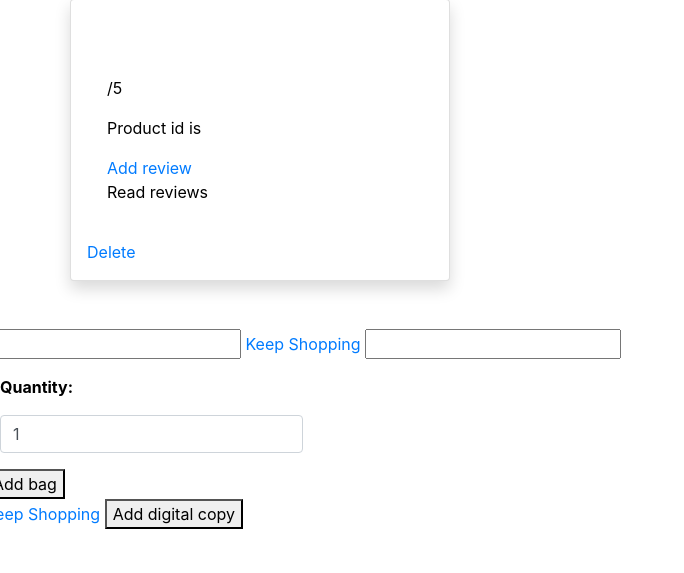
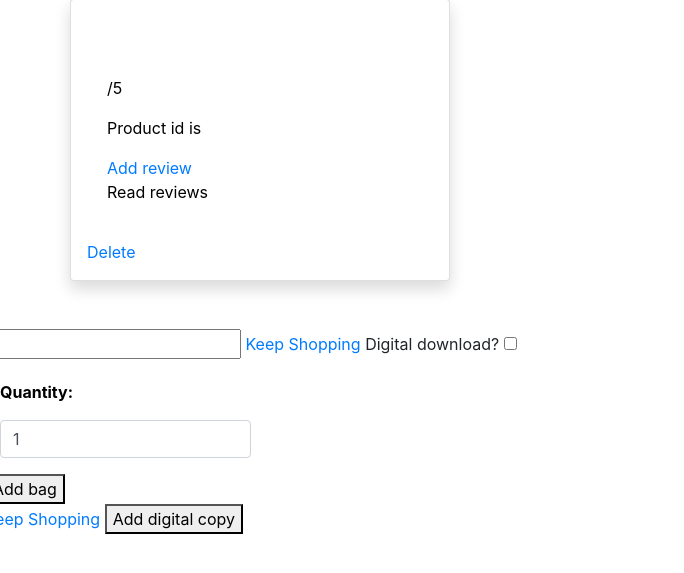
Before and after one commit to cgpalmer/ms4, a Django app: template products/templates/products/product_detail.html in a window 1280 px wide. Shown: the part 193-766 px from the top of the page, without its empty margins (0-684 px from the left). Run offline with Django 3.2, Linux system fonts and the light colour scheme; the template is opened without the code that fills it, so the values that code supplies are empty; parts of the project's set-up code (start-up, migrations or seed data) failed here and were passed over; some libraries are stand-ins or nearby versions.

Commit message:
Changing the digital download to a boolean in order to query the basket.

```diff
--- a/products/templates/products/product_detail.html
+++ b/products/templates/products/product_detail.html
@@ -65,7 +65,8 @@
             {% csrf_token%}
                 <input type="number" name="quantity" value="1" data-item_id="{{product_id}}" id="{{product_id}}">
                 <a href="{% url 'products' %}"><span>Keep Shopping</span></a>
-                <input type="text" value="" name="digital_download">
+                <label for="digital_download">Digital download?</label>
+                <input type="checkbox" name="digital_download">
                  <div class="col-12">
                                 <p class="mt-3"><strong>Quantity:</strong></p>
                                 <div class="form-group w-50">
```
